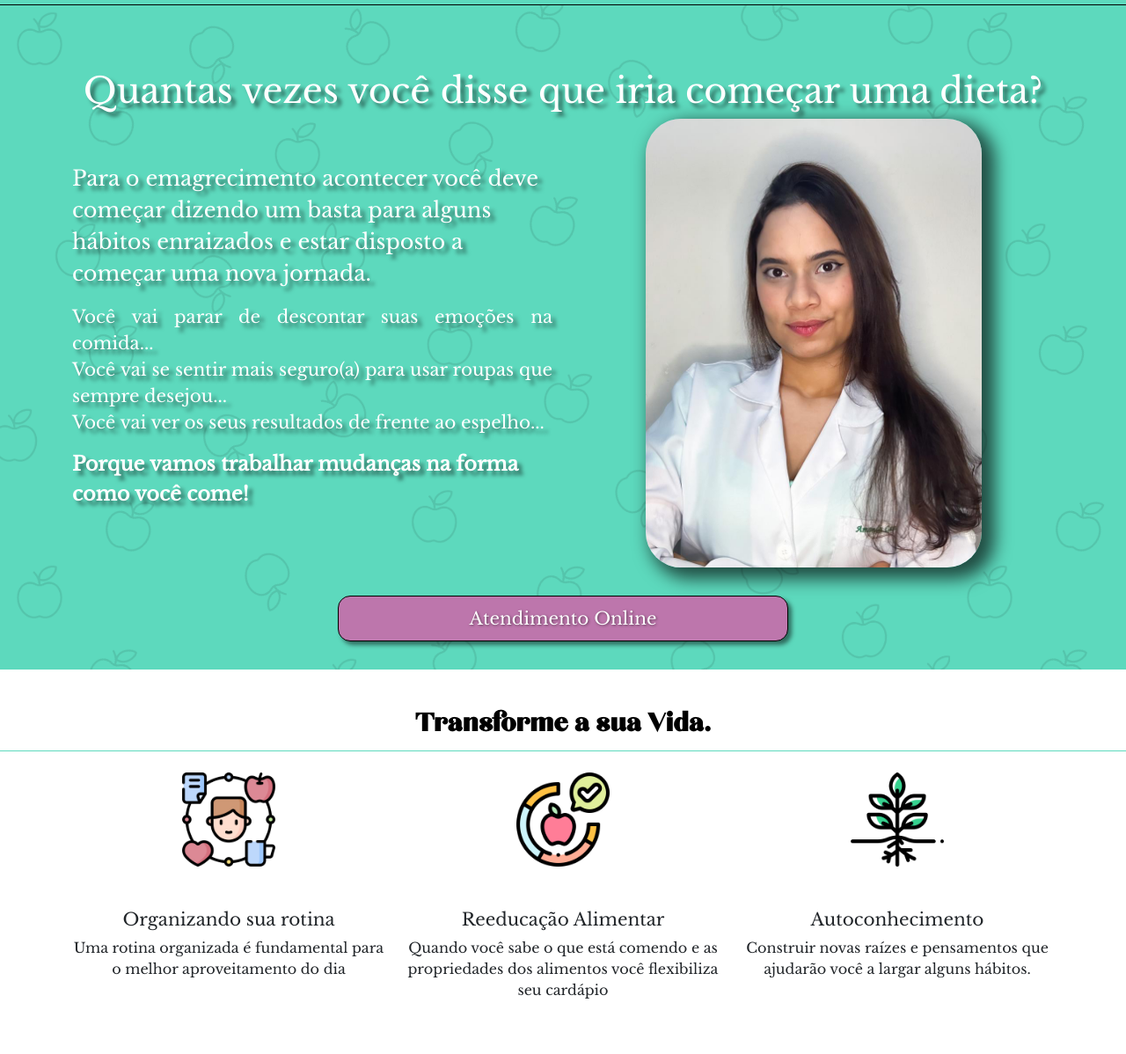
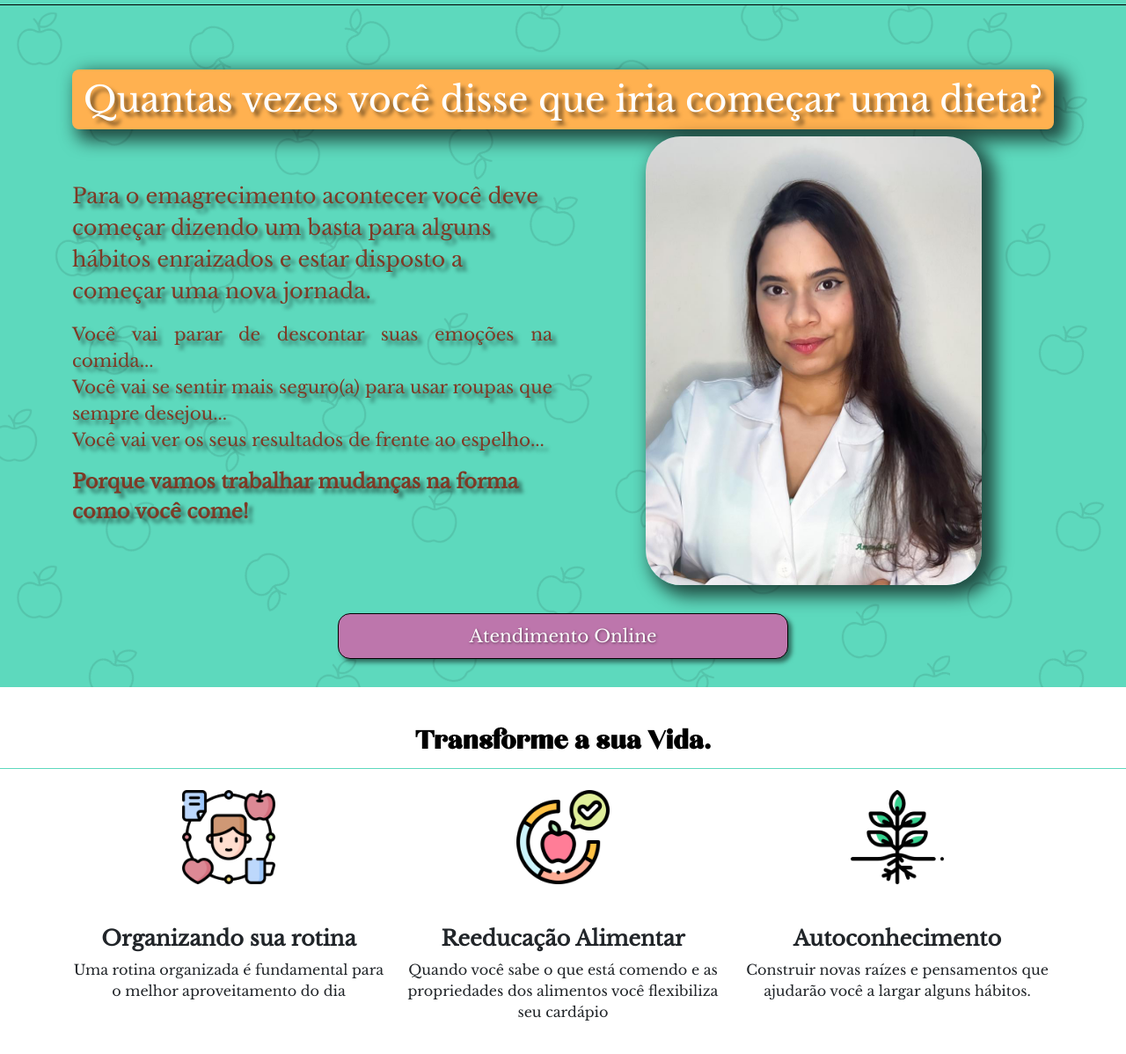
Before and after one commit to be-augusto/AmandaAC, a plain HTML site: page index.html in a window 1280 px wide. Shown: the part 91-1289 px from the top of the page at 88% size. Drawn offline with nearby package versions, Linux system fonts and the light colour scheme; a web font is replaced by a local one.

Commit message:
Add files via upload

```diff
--- a/index.html
+++ b/index.html
@@ -67,7 +67,9 @@
                 </div>
             </div>
         </div>
-        <button class="atendimento">Atendimento Online</button>
+        <a href="https://api.whatsapp.com/send?phone=5531998454942&text=Ol%C3%A1%2C%20gostaria%20de%20mais%20informa%C3%A7%C3%B5es%20sobre%20a%20consulta.">
+            <button class="atendimento">Atendimento Online</button>
+        </a>
     </article>
 
 
@@ -80,18 +82,18 @@
                 <div class="row">
                     <div class="col-md-4 col-sm-12 col-lg-4 mx-auto mt-4">
                         <img src="./Assets/Imagem-1.png" alt="" style="padding-bottom: 3rem;">
-                        <h5>Organizando sua rotina</h5>
+                        <h4 style="font-weight: bolder;">Organizando sua rotina</h5>
                         <p>Uma rotina organizada é fundamental para o melhor aproveitamento do dia</p>
                     </div>
                     <div class="col-md-4 col-sm-12 col-lg-4 mx-auto mt-4">
                         <img src="./Assets/Imagem-2.png" alt="" style="padding-bottom: 3rem;">
-                        <h5>Reeducação Alimentar</h5>
+                        <h4 style="font-weight: bolder;">Reeducação Alimentar</h5>
                         <p>Quando você sabe o que está comendo e as propriedades dos alimentos você flexibiliza seu
                             cardápio</p>
                     </div>
                     <div class="col-md-4 col-sm-12 col-lg-4 mx-auto mt-4">
                         <img src="./Assets/Imagem-6.png" alt="" style="padding-bottom: 3rem;">
-                        <h5>Autoconhecimento</h5>
+                        <h4 style="font-weight: bolder;">Autoconhecimento</h5>
                         <p>Construir novas raízes e pensamentos que ajudarão você a largar alguns hábitos.</p>
                     </div>
                 </div>
@@ -121,9 +123,10 @@
                 <div class="col-12 atendimento-topico mx-auto"
                     style="flex-direction: row; display: flex; padding-bottom: 3rem; width: 75%;">
 
-                    <img width="15%" class="imagens-topicos mx-auto my-auto" src="./Assets/Imagem-4.png">
+                    <img width="15%" class="imagens-topicos mx-auto my-auto"
+                    style="margin-left: -10px !important;" src="./Assets/Imagem-4.png">
 
-                    <p style="text-align:justify; align-self: center; padding-left: 1remer;">Você receberá acesso
+                    <p style="text-align:justify; align-self: center; padding-left: 1rem;">Você receberá acesso
                         exclusivo ao aplicativo Dietbox, onde será disponibilizado a sua dieta, metas e seus
                         objetivos. Nele você consegue compartilhar a sua alimentação e progresso e terá suporte 2
                         vezes na semana.</p>
@@ -148,9 +151,9 @@
             <hr>
             <span style="font-weight: 600;"><i class="fa-brands fa-whatsapp"></i> Suporte Via Whatsapp</span>
             <hr>
-            <a
-                href="https://api.whatsapp.com/send?phone=5531998454942&text=Ol%C3%A1%2C%20gostaria%20de%20mais%20informa%C3%A7%C3%B5es%20sobre%20a%20consulta."><button
-                    id="consulta">Quero me Consultar!</button></a>
+            <a href="https://api.whatsapp.com/send?phone=5531998454942&text=Ol%C3%A1%2C%20gostaria%20de%20mais%20informa%C3%A7%C3%B5es%20sobre%20a%20consulta.">
+                <button id="consulta">Quero me Consultar!</button>
+                </a>
         </div>
     </article>
 
--- a/style.css
+++ b/style.css
@@ -41,8 +41,18 @@ li {
     list-style: none;
 }
 
+h1{
+    background-color: #FFB150;
+    border-radius: 8px;
+    padding: 10px;
+    -webkit-box-shadow: 10px 8px 19px 5px rgba(0, 0, 0, 0.65);
+    -moz-box-shadow: 10px 8px 19px 5px rgba(0, 0, 0, 0.65);
+    box-shadow: 10px 8px 19px 5px rgba(0, 0, 0, 0.65);
+}
+
 #intro{
     padding-top: 32px;
+    background-image: url('./Assets/ImagemFundo.png');
     background-image: url('./Assets/ImagemFundo.png');
 }
 
@@ -61,7 +71,7 @@ li {
 }
 
 .introducao {
-    color: #fff;
+    color: #7D3A26;
     font-size: 1.5rem;
     text-shadow: 5px 5px 4px rgba(0, 0, 0, 0.5);
 }
@@ -201,6 +211,7 @@ li {
 
 #sobre{
     background-image: url('./Assets/ImagemFundo.png');
+    background-image: url('./Assets/ImagemFundo.png');
 }
 
 .sobre-mim{
@@ -212,6 +223,7 @@ li {
 
 .sobre-mim p{
     text-align: justify;
+    color: #7D3A26;
 }
 
 .titulo-sobre{
```
